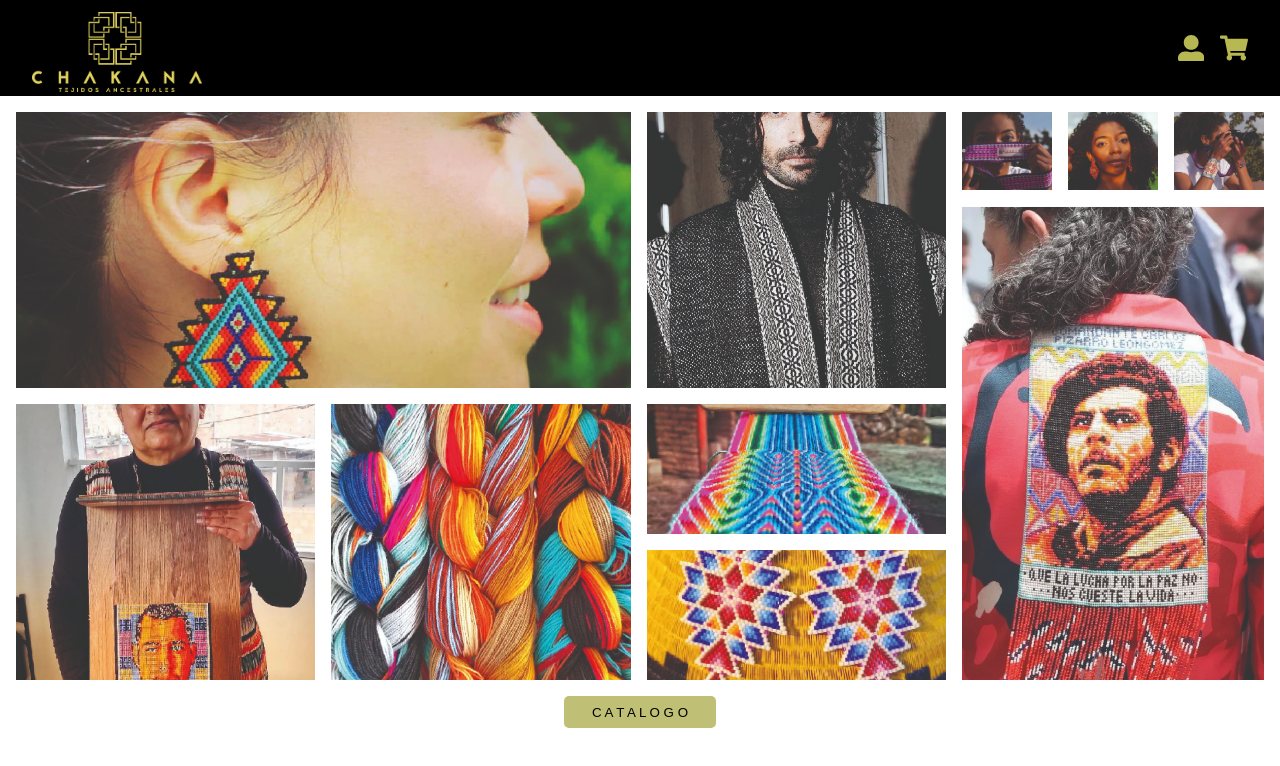
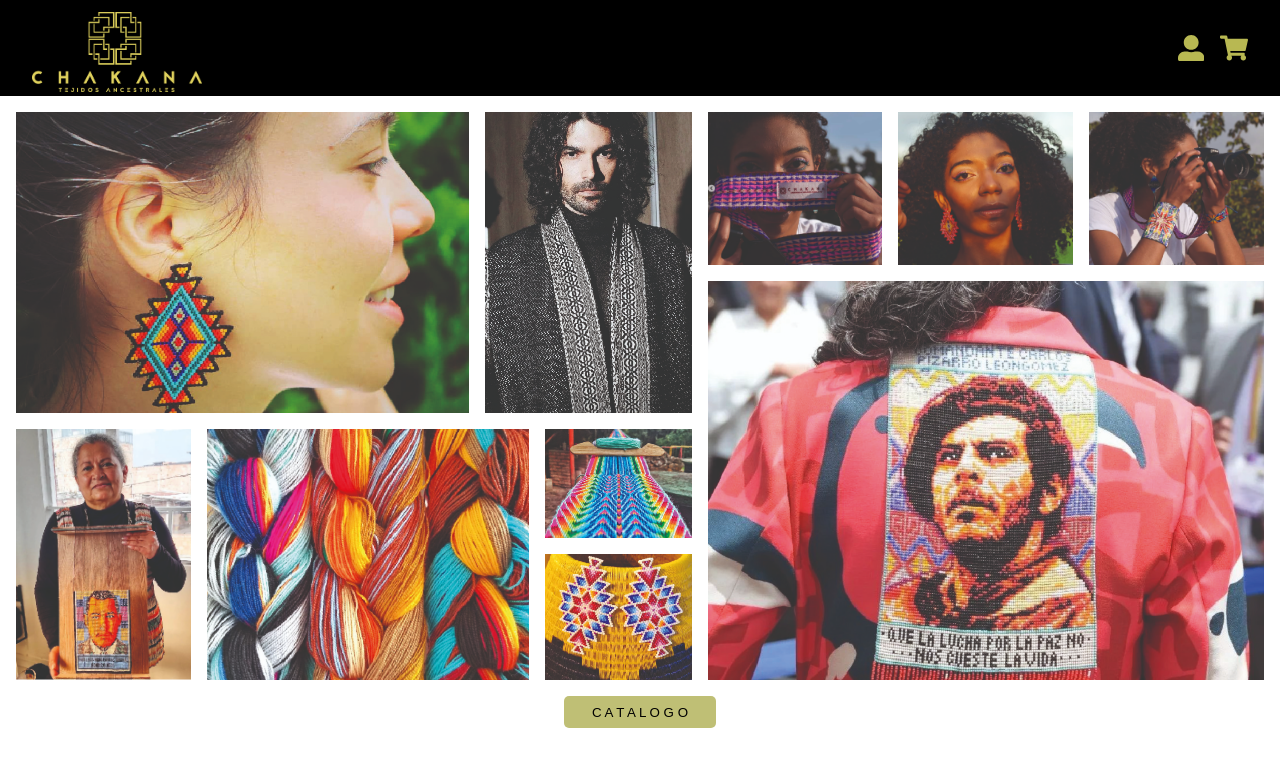
Before and after one commit to SofiaOviedo24/Chakana_Shop, a React (Vite) app: page / in a window 1280 px wide. Shown: the top 766 px of the page. Built offline with nearby package versions, Linux system fonts and the light colour scheme.

Commit message:
Queda terminado la grilla del menu

```diff
--- a/src/css/Main.module.css
+++ b/src/css/Main.module.css
@@ -2,8 +2,8 @@
   width: 100vw;
   height: 75vh;
   display: grid;
-  grid-template-columns: 1fr 1fr 1fr 0.3fr 0.3fr 0.3fr;
-  grid-template-rows: 0.3fr 0.7fr 0.5fr 0.5fr;
+  grid-template-columns: 0.4fr 0.6fr 0.1fr 0.3fr 0fr 0.4fr 0.4fr 0.4fr;;
+  grid-template-rows: 1.4fr 1.2fr 1fr 1fr;
   gap: 1rem;
   padding: 1rem;
 }
@@ -20,54 +20,54 @@
   overflow: hidden;
 }
 .pic2 {
-  grid-column: 3/4;
+  grid-column: 3/6;
   grid-row: 1/3;
   overflow: hidden;
 }
 .pic7 {
-  grid-column: 4/5;
+  grid-column: 6/7;
   grid-row: 1/2;
   overflow: hidden;
 }
 
 .pic8 {
-  grid-column: 5/6;
+  grid-column: 7/8;
   grid-row: 1/2;
   overflow: hidden;
 }
 
 .pic9 {
-  grid-column: 6/7;
+  grid-column: 8/9;
   grid-row: 1/2;
   overflow: hidden;
 }
 
 .pic3 {
   grid-column: 1/2;
-  grid-row: 3/5;
+  grid-row: 3/6;
   overflow: hidden;
 }
 
 .pic4 {
-  grid-column: 2/3;
-  grid-row: 3/5;
+  grid-column: 2/4;
+  grid-row: 3/6;
   overflow: hidden;
 }
 
 .pic5 {
-  grid-column: 3/4;
+  grid-column: 4/6;
   grid-row: 3/4;
   overflow: hidden;
 }
 
 .pic10 {
-  grid-column: 4/7;
-  grid-row: 2/5;
+  grid-column: 6/9;
+  grid-row: 2/6;
   overflow: hidden;
 }
 .pic11 {
-  grid-column: 3/4;
-  grid-row: 4/5;
+  grid-column: 4/6;
+  grid-row: 4/6;
   overflow: hidden;
 }
 .catalogo {
```
